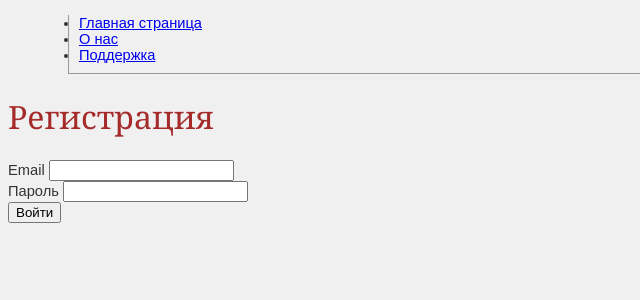
After one commit to KhalitovRA/start_flask, a Flask app: page /login in a window 1280 px wide. The commit adds this page. Shown: the top 300 px of the page, without its empty margins (0-640 px from the left). Run offline with Flask 2, Linux system fonts and the light colour scheme.

Commit message:
start creating user login system

```diff
--- a/main.py
+++ b/main.py
@@ -1,4 +1,4 @@
-from flask import Flask, render_template, request, flash
+from flask import Flask, render_template, request, flash, session, url_for, redirect, abort
 
 app = Flask(__name__)
 app.config['SECRET_KEY'] = 'qwertyuiop'
@@ -20,6 +20,8 @@ def about():
 
 @app.route('/profile/<username>')
 def profile(username):
+    if 'userLogged' not in session or session['userLogged'] != username:
+        abort(401)
     return f'user {username}'
 
 
@@ -36,5 +38,21 @@ def support():
     return render_template('support.html', title='Поддержка', menu=menu)
 
 
+@app.route('/login', methods=['POST', 'GET'])
+def login():
+    if 'userLogged' in session:
+        return redirect(url_for('profile', username=session['userLogged']))
+    elif request.method == 'POST' and request.form['username'] == 'selfedu@mail.ru' and request.form['psw'] == '123':
+        session['userLogged'] = request.form['username']
+        return redirect(url_for('profile', username=session['userLogged']))
+
+    return render_template('login.html', title='Авторизация', menu=menu)
+
+
+@app.errorhandler(404)
+def page_not_found(error):
+    return render_template('page404.html', title='Страница не найдена', menu=menu)
+
+
 if __name__ == '__main__':
     app.run(debug=True)
--- a/templates/about.html
+++ b/templates/about.html
@@ -1 +1,3 @@
 {% extends 'base.html' %}
+
+{% block page_name %}О нас{% endblock %}
--- a/templates/base.html
+++ b/templates/base.html
@@ -13,8 +13,8 @@
     {% endfor %}
 {% endblock %}
 </ul>
+<h1>{% block page_name %}{% endblock %}</h1>
     {% block form %}
     {%endblock%}
-<h1>Main page</h1>
 </body>
 </html>
--- a/templates/index.html
+++ b/templates/index.html
@@ -1 +1,3 @@
 {% extends 'base.html' %}
+
+{% block page_name %}Главная страница{% endblock %}
--- /dev/null
+++ b/templates/login.html
@@ -0,0 +1,16 @@
+{% extends 'base.html' %}
+
+{% block page_name %}Регистрация{% endblock %}
+{% block form %}
+<form action="/login" method="post">
+  <div class="mb-3">
+    <label for="exampleInputEmail1" class="form-label">Email </label>
+    <input type="email" class="form-control" id="exampleInputEmail1" name="username" aria-describedby="emailHelp">
+  </div>
+  <div class="mb-3">
+    <label for="exampleInputPassword1" class="form-label">Пароль </label>
+    <input type="password" class="form-control" id="exampleInputPassword1" name="psw">
+  </div>
+  <button type="submit" class="btn btn-primary">Войти</button>
+</form>
+{%endblock%}
--- /dev/null
+++ b/templates/page404.html
@@ -0,0 +1,3 @@
+{% extends 'base.html' %}
+
+{% block page_name %}По вашему запросу не найдено ответов. Вы можете вернуться на <a href="{{url_for('index')}}">главную</a> страницу{% endblock %}
--- a/templates/support.html
+++ b/templates/support.html
@@ -16,3 +16,4 @@
   <button type="submit" class="btn btn-primary">Отправить</button>
 </form>
 {% endblock %}
+{% block page_name %}Отправка сообщений{% endblock %}
```
